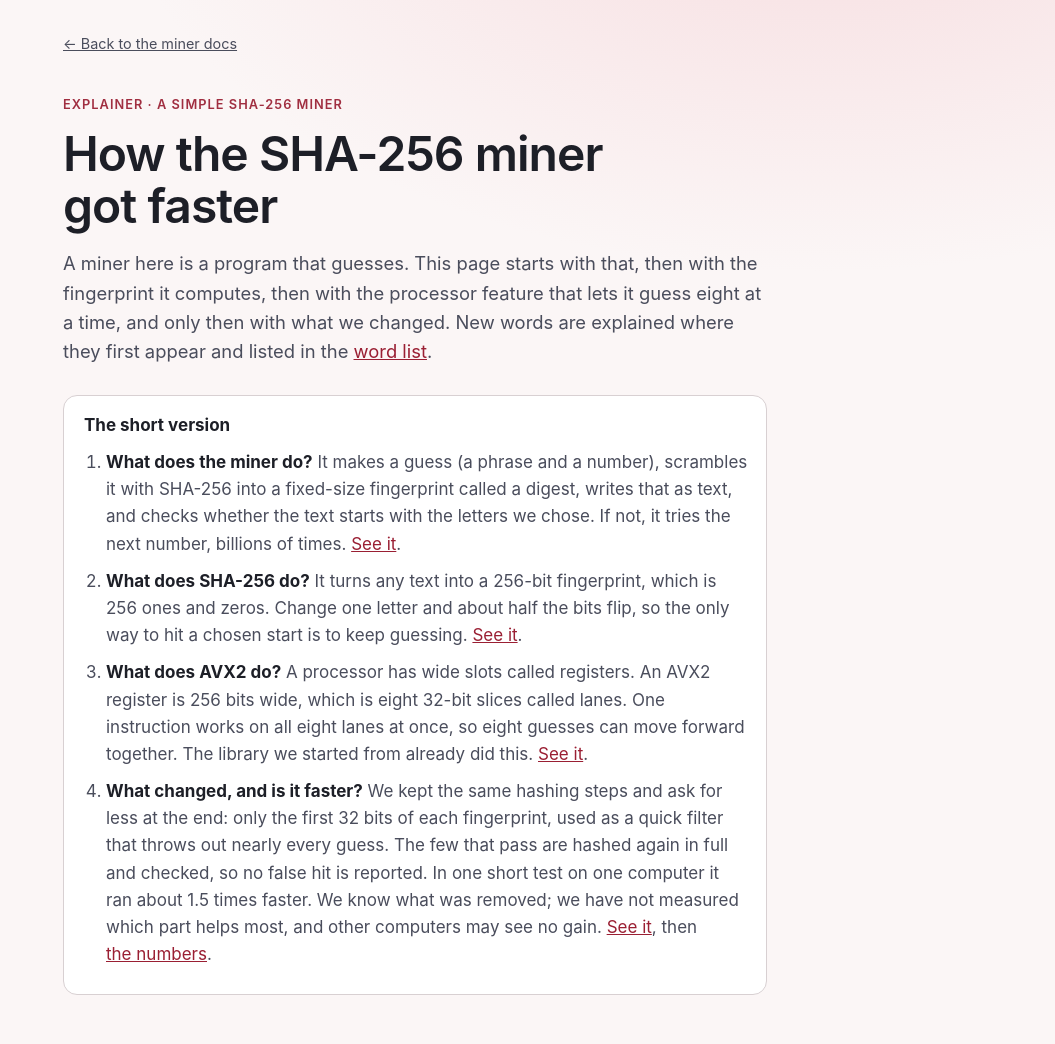
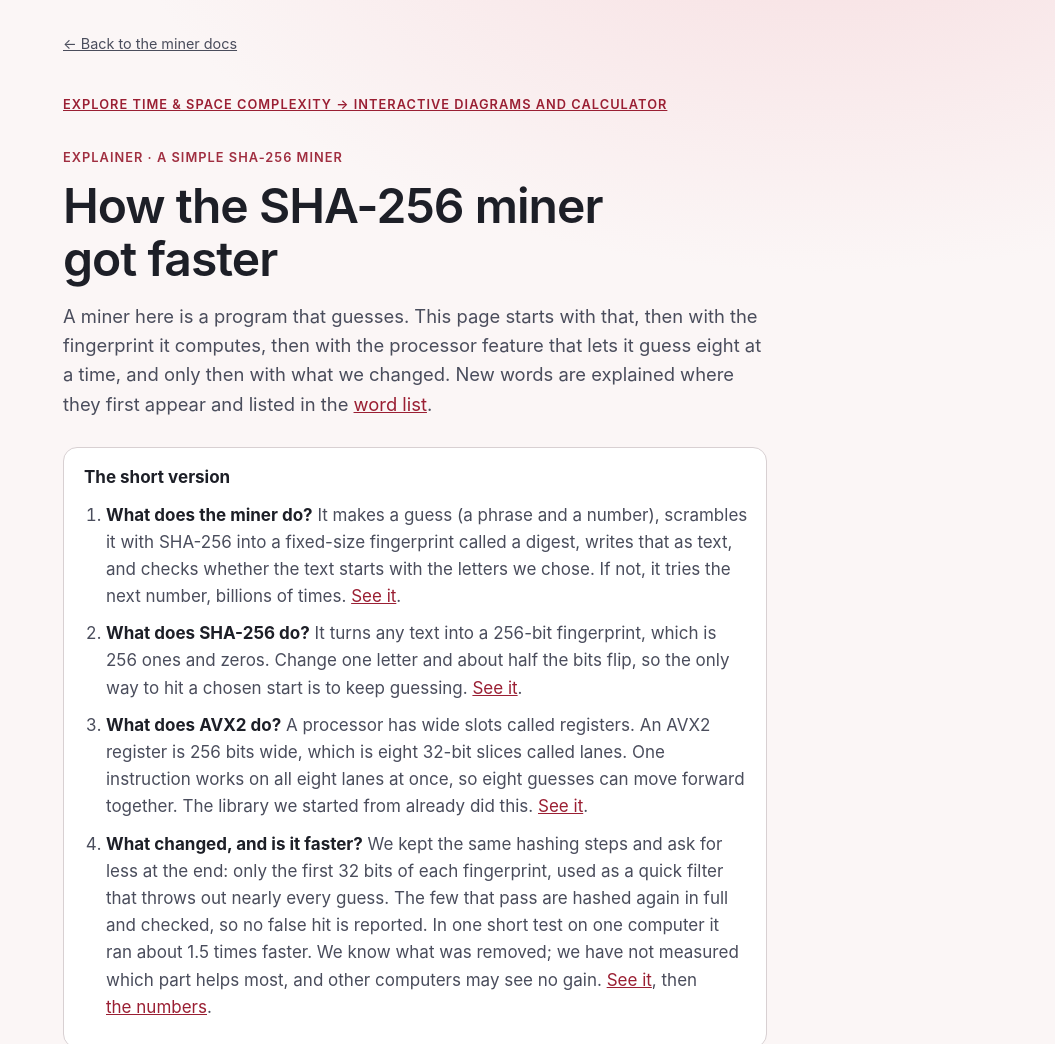
Before and after one commit to chimera-defi/simple-sha256-miner, a plain HTML site: page docs/how-it-works-v3.html in a window 1280 px wide. Shown: the top 1044 px of the page, without its empty margins (225-1280 px from the left). Drawn offline with Linux system fonts and the light colour scheme.

Commit message:
docs: link visual complexity explainer from SHA-256 guide

```diff
--- a/docs/how-it-works-v3.html
+++ b/docs/how-it-works-v3.html
@@ -157,6 +157,7 @@ footer{margin-top:56px;font-size:.85rem;color:var(--color-muted)}
 <a class="skip" href="#main">Skip to content</a>
 <main id="main">
 <a class="back" href="index.html">← Back to the miner docs</a>
+<p class="kicker"><a href="search-complexity.html">Explore time &amp; space complexity → interactive diagrams and calculator</a></p>
 <p class="kicker">Explainer · a simple SHA-256 miner</p>
 <h1>How the SHA-256 miner got faster</h1>
 <p class="lede">A miner here is a program that guesses. This page starts with that, then with the fingerprint it computes, then with the processor feature that lets it guess eight at a time, and only then with what we changed. New words are explained where they first appear and listed in the <a href="#words">word list</a>.</p>
```
